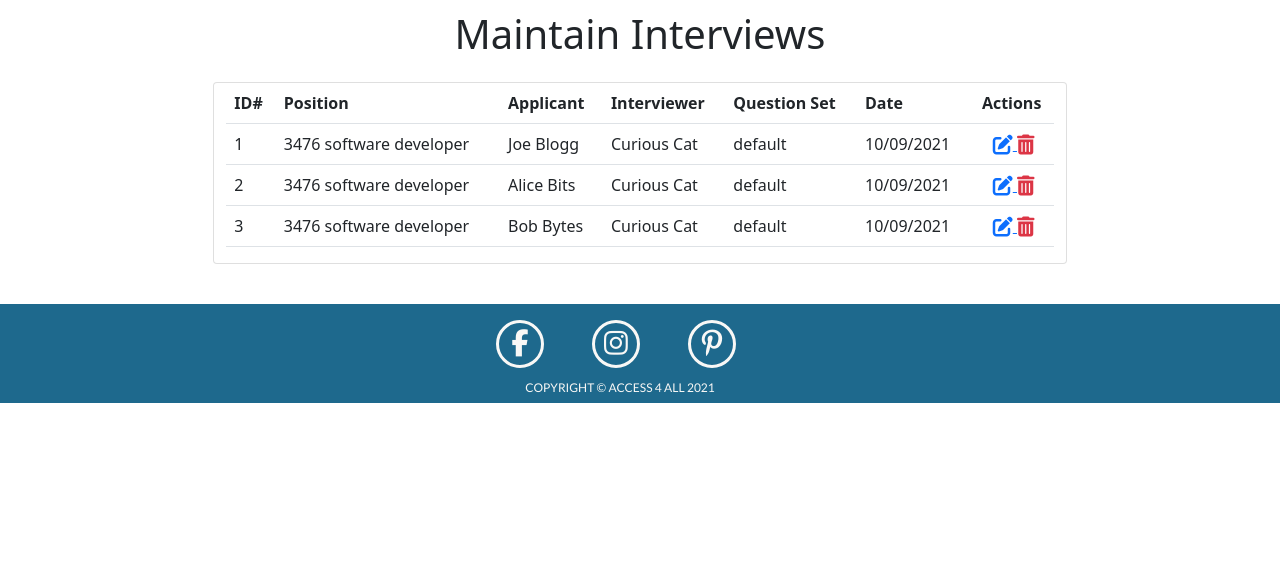
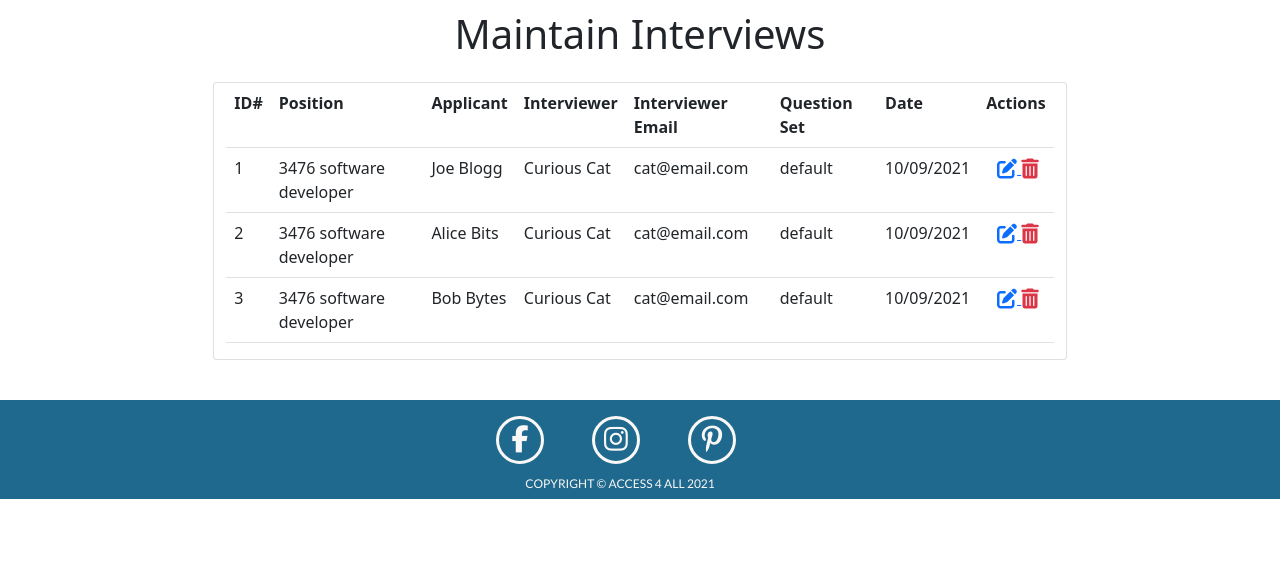
Before and after one commit to ruszkipista/access4all, a Flask app: page /interviews in a window 1280 px wide. Shown: the part 62-645 px from the top of the page. Run offline with Flask 2, Linux system fonts and the light colour scheme; some libraries are stand-ins or nearby versions.

Commit message:
add interviewer_email to interviews page

```diff
--- a/static/data/fieldcatalog.json
+++ b/static/data/fieldcatalog.json
@@ -9,6 +9,7 @@
         {"name": "position",    "heading": "Position",    "input_type": "text"},
         {"name": "applicant",   "heading": "Applicant",   "input_type": "text"},
         {"name": "interviewer", "heading": "Interviewer", "input_type": "text"},
+        {"name": "interviewer_email", "heading": "Interviewer Email", "input_type": "email"},
         {"name": "question_set_id", "heading": "Question Set", "input_type": "select", "values": "question_sets"},
         {"name": "date",        "heading": "Date",        "input_type": "date"}
     ],
--- a/static/data/interviews.json
+++ b/static/data/interviews.json
@@ -5,6 +5,7 @@
         "question_set_id": 1,
         "applicant": "Joe Blogg",
         "interviewer": "Curious Cat",
+        "interviewer_email": "cat@email.com",
         "date": "2021-09-10",
         "grades": [5,4,3,2,1,2,3,4,5,4,3,2,1,2,3,4,5,4,3],
         "notes": "jbkj iuh iuh ui"
@@ -15,6 +16,7 @@
         "question_set_id": 1,
         "applicant": "Alice Bits",
         "interviewer": "Curious Cat",
+        "interviewer_email": "cat@email.com",
         "date": "2021-09-10",
         "grades": [1,2,5,2,4,2,3,4,5,4,3,2,1,2,3,4,5,4,3],
         "notes": "jbkj iuh iuh ui"
@@ -25,6 +27,7 @@
         "question_set_id": 1,
         "applicant": "Bob Bytes",
         "interviewer": "Curious Cat",
+        "interviewer_email": "cat@email.com",
         "date": "2021-09-10",
         "grades": [4,5,4,4,4,2,3,4,5,4,3,2,1,2,3,4,5,4,3],
         "notes": "jbkj iuh iuh ui"
--- a/templates/interviews.html
+++ b/templates/interviews.html
@@ -34,11 +34,7 @@
               <i class="{{ record['icon'] }} fa-2x"></i>
             {% endif %}
 
-            {% if field_input_type=='text' or field_input_type=='number' or field_input_type=='auto_increment' %}
-            <!-- TEXT or NUMBER type -->
-              {{ record[field['name']] }}
-
-            {% elif field_input_type=='date' %}
+            {% if field_input_type=='date' %}
             <!-- DATE type -->
               {{ record[field['name']]|datetime_to_str('%d/%m/%Y') }}
 
@@ -53,6 +49,10 @@
             <!-- SELECT type -->
               {{ record[field['name']]|get_foreign_value(field['values']) }}
               {% endif %}
+
+            {% else %}
+            <!-- TEXT like type -->
+              {{ record[field['name']] }}
 
             {% endif %}
           </td>
```
